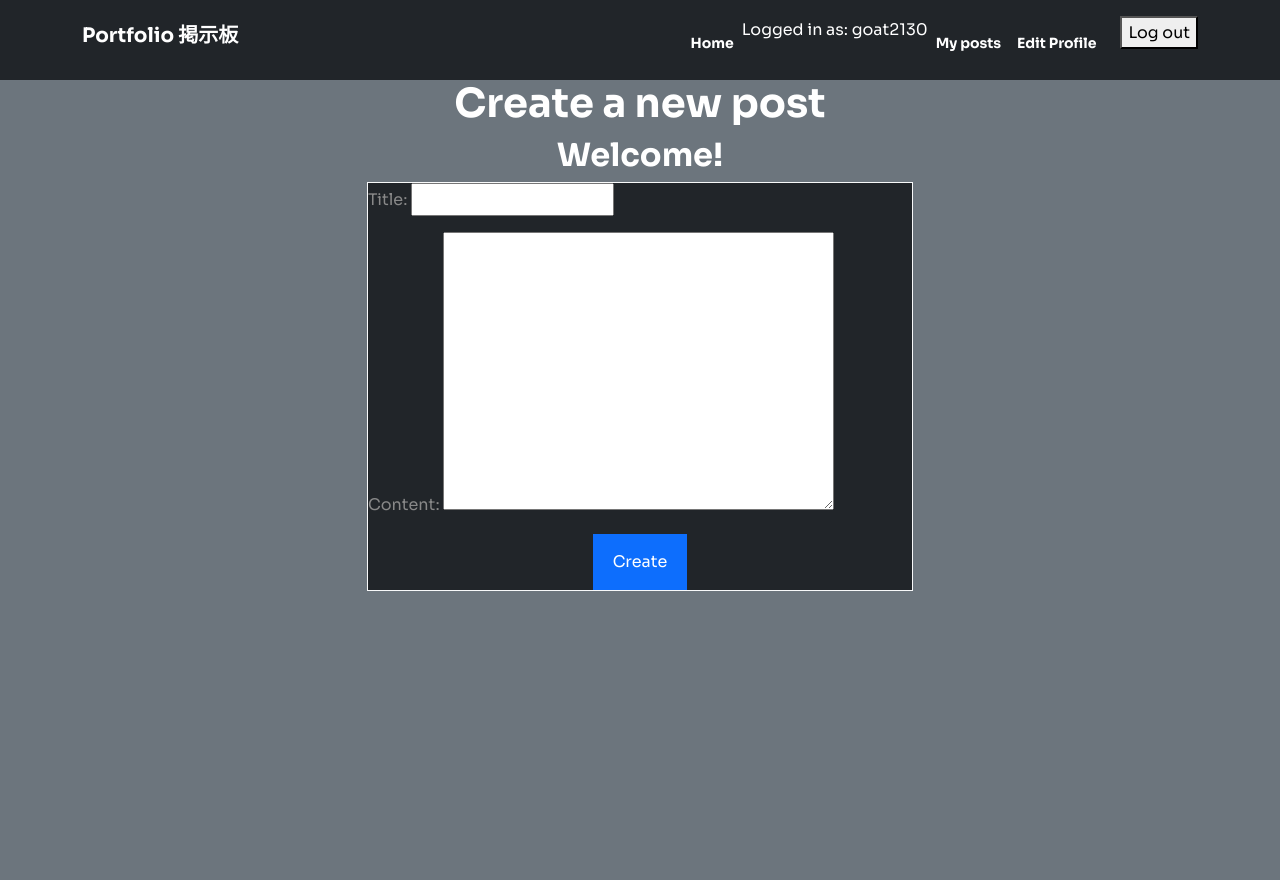
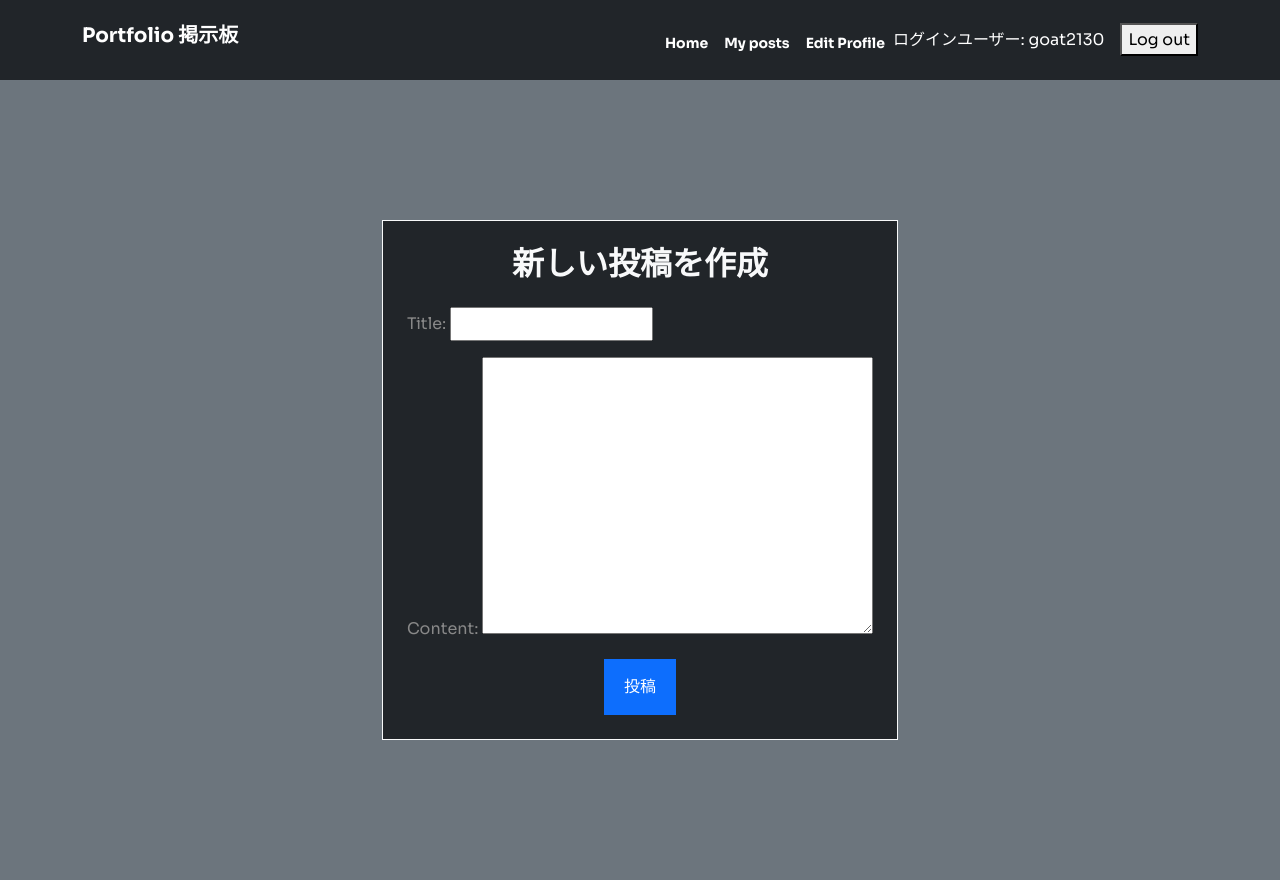
Before and after one commit to goat2130/Django-portfolio-first, a Django app: page /post/create/ in a window 1280 px wide. Before the commit the page ends 591 px from the top, so only its background shows below. Run offline with Django 4.2, Linux system fonts and the light colour scheme; a user stored in the database is signed in.

Commit message:
feat: #1.62 bootstrap、および機能の微調整をする

```diff
--- a/myapp/forms.py
+++ b/myapp/forms.py
@@ -22,7 +22,7 @@ class SignUpForm(UserCreationForm):
 class CommentForm(forms.ModelForm):
     class Meta:
         model = Comment
-        fields = ('author', 'text', 'created_date', 'approved_comment')
+        fields = ('text', 'created_date', 'approved_comment')
         widgets = {
             'text': forms.Textarea(attrs={'class': 'form-control'}),
         }
--- a/myapp/models.py
+++ b/myapp/models.py
@@ -35,7 +35,6 @@ class Post(models.Model):
 
 
 
-
 class Comment(models.Model):
     post = models.ForeignKey('myapp.Post', on_delete=models.CASCADE, related_name='comments')
     author = models.ForeignKey(get_user_model(), on_delete=models.CASCADE, default=None)
@@ -56,15 +55,14 @@ class Comment(models.Model):
     def _get_current_user(self):
         from django.contrib.auth.models import AnonymousUser
         from django.contrib.sessions.middleware import SessionMiddleware
-        from django.contrib.auth.middleware import AuthenticationMiddleware
+        from django.contrib.auth.middleware import get_user
 
-    # ダミーリクエストオブジェクトを作成し、セッションと認証情報を設定します
+        # ダミーリクエストオブジェクトを作成し、セッションと認証情報を設定します
         request = HttpRequest()
         SessionMiddleware().process_request(request)
-        AuthenticationMiddleware().process_request(request)
         request.session.save()
 
-    # リクエストから現在のユーザーを取得します
+        # リクエストから現在のユーザーを取得します
         user = request.user
 
         if user.is_authenticated:
--- a/myapp/templates/base.html
+++ b/myapp/templates/base.html
@@ -11,24 +11,24 @@
   <body class="bg-secondary">
       <nav class="navbar navbar-expand-lg navbar-dark bg-dark py-3">
         <div class="container">
-          <h3 class="navbar-brand">Portfolio 掲示板</h3>
+          <h1 class="navbar-brand">Portfolio 掲示板</h1>
           <button class="navbar-toggler" type="button" data-bs-toggle="collapse" data-bs-target="#navbarNav" aria-controls="navbarNav" aria-expanded="false" aria-label="Toggle navigation">
             <span class="navbar-toggler-icon"></span>
           </button>
           <div class="collapse navbar-collapse" id="navbarNav">
-            <ul class="navbar-nav ms-auto">
+            <ul class="navbar-nav ms-auto align-items-center">
               <li class="nav-item">
                 <a class="nav-link active" aria-current="page" href="{% url 'post_list' %}">Home</a>
               </li>
               {% if user.is_authenticated %}
-              <li class="auth-item">
-                <p class="text-white">Logged in as: {{ user.username }}</p>
-              </li>
               <li class="nav-item">
                 <a class="nav-link" href="{% url 'my_posts' %}">My posts</a>
               </li>
               <li class="nav-item">
                 <a class="nav-link" href="{% url 'profile' user.username %}">Edit Profile</a>
+              </li>
+              <li class="nav-item align-items-center">
+                <p class="text-white m-0">ログインユーザー: {{ user.username }}</p>
               </li>
               <li class="nav-item ms-3">
                 <form method="post" action="{% url 'logout' %}">
--- a/myapp/templates/myapp/followers.html
+++ b/myapp/templates/myapp/followers.html
@@ -12,15 +12,15 @@
               <div class="card-body">
                 <h5 class="card-title">{{ follower.user.username }}</h5>
                 <p class="card-text">{{ follower.user.profile.bio|truncatechars:100 }}</p>
-                <a href="{% url 'profile' username=follower.user.username %}" class="btn btn-primary">View Profile</a>
+                <a href="{% url 'profile' username=follower.user.username %}" class="btn btn-primary">プロフィールへ</a>
               </div>
             </div>
           {% empty %}
-            <p>No followers yet.</p>
+            <p>フォロワーはまだいません</p>
           {% endfor %}
         </div>
       {% else %}
-        <p>No followers yet.</p>
+        <p>フォロワーはまだいません</p>
       {% endif %}
     </div>
   </div>
--- a/myapp/templates/myapp/my_posts.html
+++ b/myapp/templates/myapp/my_posts.html
@@ -52,7 +52,7 @@
           </nav>
         {% endif %}
       {% else %}
-        <p class="text-center text-white">You haven't created any posts yet.</p>
+        <p class="text-center text-white">あなたはまだ投稿をしていません。初めての投稿はホーム画面からできます。</p>
       {% endif %}
     </div>
   </div>
--- a/myapp/templates/myapp/post_form.html
+++ b/myapp/templates/myapp/post_form.html
@@ -3,17 +3,18 @@
 
 {% block content %}
   <div class="container">
-    <div class="row justify-content-center">
-      <div class="col-md-6">
-        <h1 class="text-center">Create a new post</h1>
-        <h2 class="text-center">Welcome!</h2>
-        <form method="post" class="bg-dark border border-light">
-          {% csrf_token %}
-          {{ form.as_p }}
-          <div class="text-center">
-            <button type="submit" class="btn btn-primary">Create</button>
-          </div>
-        </form>
+    <div class="row justify-content-center align-items-center" style="height: 100vh;">
+      <div class="col-md-6 d-flex justify-content-center">
+        <div class="bg-dark border border-light p-4">
+          <h2 class="text-center text-light mb-4">新しい投稿を作成</h2>
+          <form method="post">
+            {% csrf_token %}
+            {{ form.as_p }}
+            <div class="text-center">
+              <button type="submit" class="btn btn-primary">投稿</button>
+            </div>
+          </form>
+        </div>
       </div>
     </div>
   </div>
--- a/myapp/views.py
+++ b/myapp/views.py
@@ -163,6 +163,7 @@ def add_comment_to_post(request, pk):
             comment = form.save(commit=False)
             comment.post = post
             comment.created_date = timezone.now() # 現在の日時をセットする
+            comment.author_id = request.user.id  # ログインしているユーザーを自動的に設定
             comment.save()
             return redirect(reverse('post_detail', kwargs={'pk': post.pk}))
     else:
```
Also changed, not shown: myapp/templates/myapp/add_comment_to_post.html (deleted, +0 -15 lines), myapp/templates/myapp/post_detail.html (+9 -5 lines), myapp/templates/myapp/post_edit.html (+14 -6 lines), myapp/templates/myapp/post_list.html (+7 -4 lines), myapp/templates/myapp/profile.html (+5 -5 lines), db.sqlite3.
